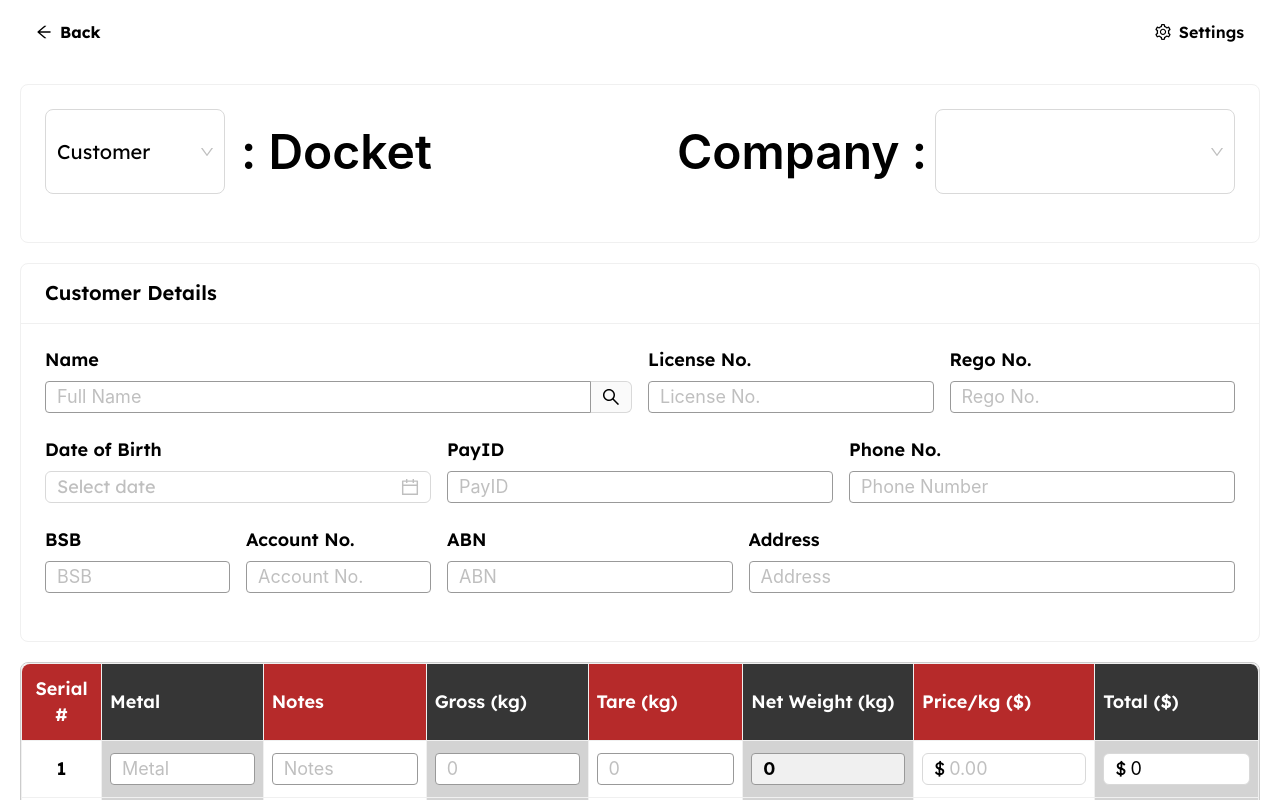
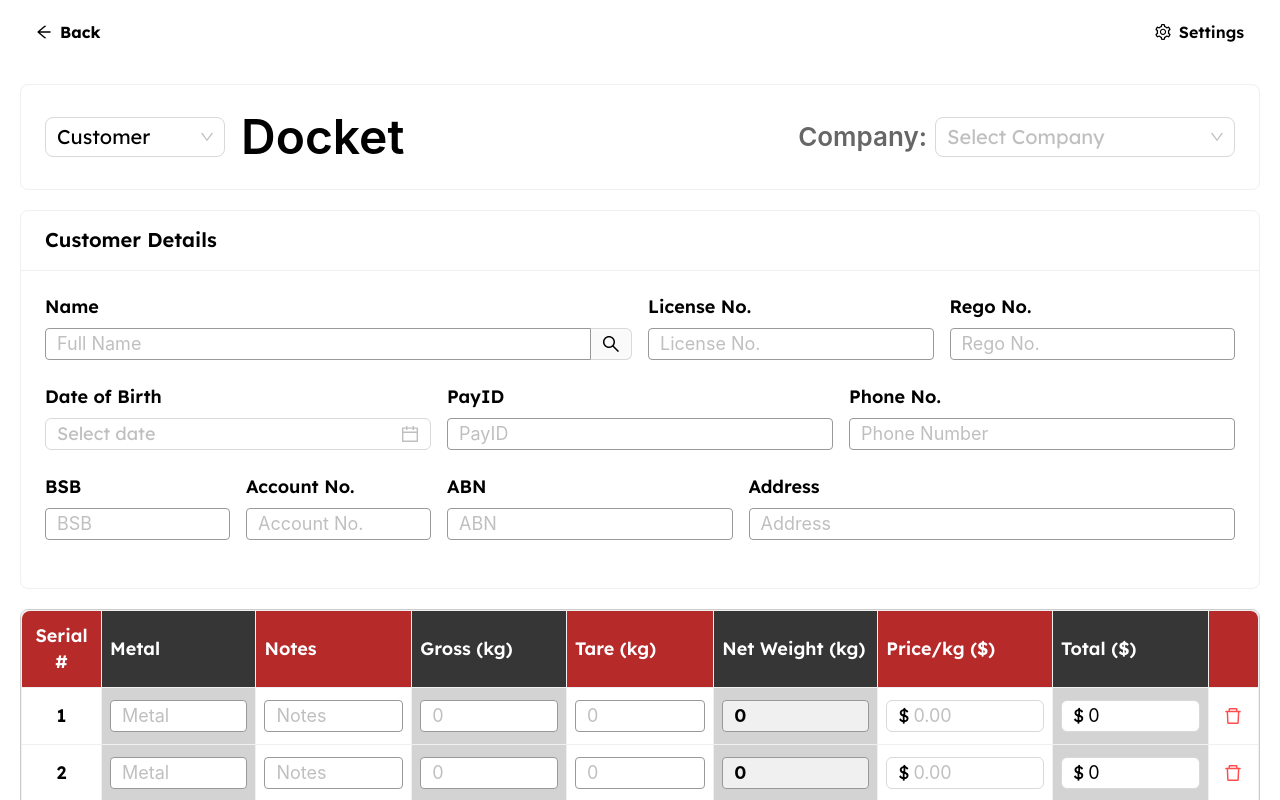
Before and after one commit to JuhilKBhatt/Weight-Docket-Maker, a React (Vite) app in the folder frontend/: page /new-docket in a window 1280 px wide. Shown: the top 800 px of the page. Built offline with nearby package versions, Linux system fonts and the light colour scheme; a web font is replaced by a local one.

Commit message:
Added Add Rows

```diff
--- a/frontend/src/components/docket/DocketItemsTable.jsx
+++ b/frontend/src/components/docket/DocketItemsTable.jsx
@@ -1,20 +1,23 @@
 // ./frontend/src/components/docket/DocketItemsTable.jsx
 
-import React from 'react';
-import { Table, Input, InputNumber, Typography } from 'antd';
+import React, { useState } from 'react';
+import { Table, Input, InputNumber, Typography, Button, Row, Col } from 'antd';
+import { DeleteOutlined, PlusOutlined } from '@ant-design/icons';
 
 const { Text } = Typography;
 
-export default function DocketItemsTable({ items, onItemChange }) {
+export default function DocketItemsTable({ items, onItemChange, addRow, removeRow }) {
 
-    // Columns configuration moved here to keep the parent clean
+    // Local state to track how many rows to add
+    const [rowsToAdd, setRowsToAdd] = useState(1);
+
     const columns = [
         {
             title: 'Serial #',
-            dataIndex: 'key',
+            key: 'serial',
             width: 80,
             align: 'center',
-            render: (text) => <Text strong style={{ fontSize: '18px' }}>{text + 1}</Text>,
+            render: (_, __, index) => <Text strong style={{ fontSize: '18px' }}>{index + 1}</Text>,
         },
         {
             title: 'Metal',
@@ -102,9 +105,23 @@ export default function DocketItemsTable({ items, onItemChange }) {
                 />
             )
         },
+        {
+            title: '',
+            key: 'action',
+            width: 50,
+            render: (_, record) => (
+                <Button
+                    type="text"
+                    danger
+                    icon={<DeleteOutlined />}
+                    onClick={() => removeRow(record.key)}
+                />
+            )
+        }
     ];
 
     return (
+        <div style={{ marginBottom: 30 }}>
             <Table
                 rowClassName={() => 'docket-table-row'}
                 dataSource={items}
@@ -112,7 +129,30 @@ export default function DocketItemsTable({ items, onItemChange }) {
                 pagination={false}
                 bordered
                 size="middle"
-            style={{ marginBottom: 30 }}
             />
+
+            {/* Control Bar for adding rows */}
+            <Row gutter={8} style={{ marginTop: 8 }}>
+                <Col flex="auto">
+                    <Button
+                        type="dashed"
+                        onClick={() => addRow(rowsToAdd)}
+                        style={{ width: '100%' }}
+                        icon={<PlusOutlined />}
+                    >
+                        Add Rows
+                    </Button>
+                </Col>
+                <Col>
+                     <InputNumber
+                        min={1}
+                        max={50}
+                        value={rowsToAdd}
+                        onChange={setRowsToAdd}
+                        style={{ width: 70 }}
+                    />
+                </Col>
+            </Row>
+        </div>
     );
 }
--- a/frontend/src/pages/docket/DocketForm.jsx
+++ b/frontend/src/pages/docket/DocketForm.jsx
@@ -14,9 +14,10 @@ const { Title, Text } = Typography;
 const { Option } = Select;
 
 // Helper for initial rows
+// We use Date.now() + index to ensure unique keys on initial load
 const generateInitialRows = (count) => {
     return Array.from({ length: count }, (_, index) => ({
-        key: index,
+        key: Date.now() + index,
         metal: '',
         notes: '',
         gross: null,
@@ -32,7 +33,7 @@ export default function DocketForm() {
     const dateFormat = 'DD/MM/YYYY';
 
     // --- Data States ---
-    const [dataSource, setDataSource] = useState(generateInitialRows(24));
+    const [dataSource, setDataSource] = useState(generateInitialRows(20));
 
     // --- Totals & Deductions States ---
     const [gstEnabled, setGstEnabled] = useState(false);
@@ -46,12 +47,35 @@ export default function DocketForm() {
         finalTotal: 0
     });
 
+// --- Table Actions (Add/Remove) ---
+    const addRow = (count = 1) => {
+        const timestamp = Date.now(); // Get time once
+
+        const newRows = Array.from({ length: count }, (_, index) => ({
+            key: timestamp + index,
+            metal: '',
+            notes: '',
+            gross: null,
+            tare: null,
+            net: 0,
+            price: null,
+            total: 0
+        }));
+
+        setDataSource([...dataSource, ...newRows]);
+    };
+
+    const removeRow = (key) => {
+        setDataSource(dataSource.filter(item => item.key !== key));
+    };
+
     // --- Table Calculation Logic ---
     const handleItemsChange = (key, field, value) => {
         const newData = [...dataSource];
         const index = newData.findIndex((item) => item.key === key);
+        if (index === -1) return; // Guard clause in case row is deleted fast
+
         const item = newData[index];
-
         item[field] = value;
 
         const gross = parseFloat(item.gross) || 0;
@@ -121,31 +145,22 @@ export default function DocketForm() {
                 {/* --- HEADER --- */}
                 <Card style={{ marginBottom: 20 }}>
                     <Row justify="space-between" align="middle">
-                        {/* LEFT SIDE */}
                         <Col>
                             <Space size="middle">
-                                <Form.Item name="docketType" initialValue="Customer">
-                                    <Select
-                                    size="large"
-                                    style={{ width: 180, height:85 }}
-                                    >
+                                <Form.Item name="docketType" initialValue="Customer" noStyle>
+                                    <Select size="large" style={{ width: 180, fontSize: '18px' }}>
                                         <Option value="Customer">Customer</Option>
                                         <Option value="Weight">Weight</Option>
                                     </Select>
                                 </Form.Item>
-                                <Title level={1}>: Docket</Title>
+                                <Title level={1} style={{ margin: 0 }}>Docket</Title>
                             </Space>
                         </Col>
-
-                        {/* RIGHT SIDE */}
                         <Col>
                             <Space align="center">
-                                <Title level={1}>Company :</Title>
-                                <Form.Item name="companyDetails">
-                                    <Select
-                                        size="large"
-                                        style={{ width: 300, height:85 }}
-                                    >
+                                <Title level={4} style={{ margin: 0, color: '#666' }}>Company:</Title>
+                                <Form.Item name="companyDetails" noStyle>
+                                    <Select size="large" style={{ width: 300 }} placeholder="Select Company">
                                         <Option value="company1">Example Company A</Option>
                                         <Option value="company2">Example Company B</Option>
                                     </Select>
@@ -156,14 +171,14 @@ export default function DocketForm() {
                 </Card>
 
                 {/* --- CUSTOMER DETAILS --- */}
-                <CustomerDetails
-                    dateFormat={dateFormat}
-                />
+                <CustomerDetails dateFormat={dateFormat} />
 
                 {/* --- ITEMS TABLE --- */}
                 <DocketItemsTable
                     items={dataSource}
                     onItemChange={handleItemsChange}
+                    addRow={addRow}       // PASSING PROP
+                    removeRow={removeRow} // PASSING PROP
                 />
 
                 {/* --- TOTALS SUMMARY --- */}
@@ -197,9 +212,7 @@ export default function DocketForm() {
                         </Form.Item>
                     </Space>
                     <Space>
-                        <Button size="large" style={{ minWidth: 120 }}>
-                            Save
-                        </Button>
+                        <Button size="large" style={{ minWidth: 120 }}>Save</Button>
                     </Space>
                     <Space size="large">
                         <Space>
@@ -209,9 +222,7 @@ export default function DocketForm() {
                             </Form.Item>
                             <Text>Dockets</Text>
                         </Space>
-                        <Button type="primary" size="large" htmlType="submit" style={{ minWidth: 120 }}>
-                            Print
-                        </Button>
+                        <Button type="primary" size="large" htmlType="submit" style={{ minWidth: 120 }}>Print</Button>
                     </Space>
                 </div>
             </Form>
```
Lines whose indentation alone changed are shown as unchanged.
